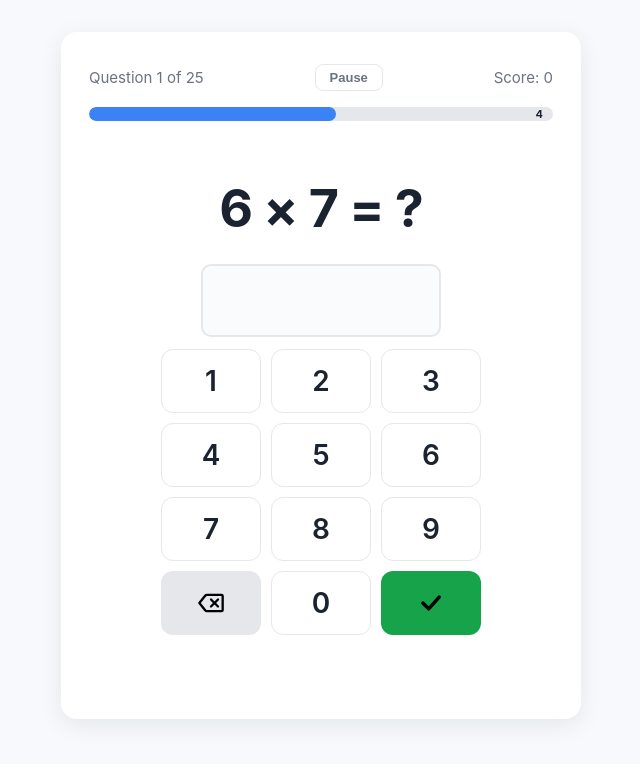
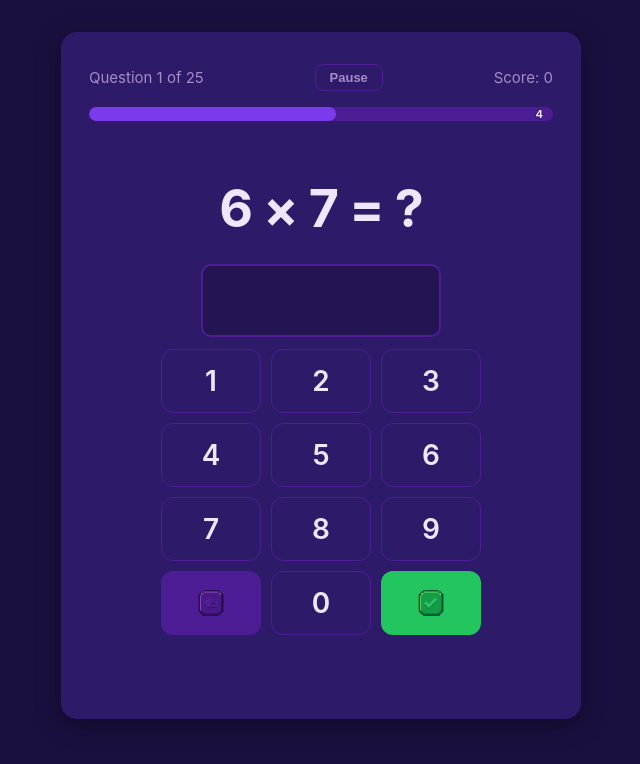
Before and after one commit to dancrossley/mtc-maths-practice, a plain HTML site: page index.html in a window 1280 px wide. Both pictures are taken after a click on the button "Start test". Shown: the whole page, without its empty margins (319-959 px from the left). Drawn offline with Linux system fonts and the light colour scheme.

Commit message:
Add Spell Caster dark purple theme and pixel-art assets
Rewrites the :root CSS palette to a dark-native scheme matching the
Spell Caster cat artwork (deep purple bg, vivid violet accent, soft
lavender text). The app's UI was already keyed off CSS custom
properties, so most of the theme swap is a single :root block; the
rest is patching seven hard-coded hex values that would have clashed
in dark mode (disabled button, pause overlay, timer text-shadow,
answer input bg, numpad tap state).

PWA metadata (theme-color, background_color, apple status-bar style)
moves in lockstep with the CSS so the install splash and browser
chrome match. Service worker cache bumped to ttp-v5 so existing
installs pick up the new theme.

Numpad backspace/submit SVGs replaced with pixel-art PNGs matching
the cat artwork. Maskable icon variant updated with the safe-zone
respecting version generated from Gamma.app. New splash.png added.

Co-Authored-By: Claude Opus 4.7 <noreply@anthropic.com>

```diff
--- a/index.html
+++ b/index.html
@@ -6,9 +6,9 @@
   <title>Times Tables Practice</title>
   <link rel="manifest" href="manifest.webmanifest" />
   <meta name="apple-mobile-web-app-capable" content="yes" />
-  <meta name="apple-mobile-web-app-status-bar-style" content="default" />
+  <meta name="apple-mobile-web-app-status-bar-style" content="black-translucent" />
   <meta name="apple-mobile-web-app-title" content="Times Tables" />
-  <meta name="theme-color" content="#3b82f6" />
+  <meta name="theme-color" content="#7c3aed" />
   <link rel="apple-touch-icon" href="icons/icon-180.png" />
   <link rel="stylesheet" href="styles.css" />
 </head>
@@ -60,11 +60,11 @@
             <button type="button" class="numpad-btn" data-digit="8">8</button>
             <button type="button" class="numpad-btn" data-digit="9">9</button>
             <button type="button" id="backspace-btn" class="numpad-btn action backspace" aria-label="Backspace">
-              <img src="icons/backspace.svg" alt="" />
+              <img src="icons/backspace.png" alt="" />
             </button>
             <button type="button" class="numpad-btn" data-digit="0">0</button>
             <button type="submit" id="submit-btn" class="numpad-btn action submit" aria-label="Submit">
-              <img src="icons/submit.svg" alt="" />
+              <img src="icons/submit.png" alt="" />
             </button>
           </div>
         </form>
--- a/styles.css
+++ b/styles.css
@@ -1,17 +1,17 @@
 :root {
-  --bg: #f7f9fc;
-  --card: #ffffff;
-  --text: #1c2330;
-  --muted: #6b7280;
-  --accent: #3b82f6;
-  --accent-dark: #2563eb;
-  --correct: #16a34a;
-  --correct-bg: #dcfce7;
-  --wrong: #dc2626;
-  --wrong-bg: #fee2e2;
-  --amber: #f59e0b;
-  --border: #e5e7eb;
-  --shadow: 0 6px 24px rgba(16, 24, 40, 0.08);
+  --bg: #1a1040;
+  --card: #2d1b69;
+  --text: #f0e6ff;
+  --muted: #a78bca;
+  --accent: #7c3aed;
+  --accent-dark: #5b21b6;
+  --correct: #22c55e;
+  --correct-bg: #14532d;
+  --wrong: #f87171;
+  --wrong-bg: #450a0a;
+  --amber: #fbbf24;
+  --border: #4c1d95;
+  --shadow: 0 6px 24px rgba(0, 0, 0, 0.4);
 }
 
 * { box-sizing: border-box; }
@@ -74,7 +74,7 @@ h1 {
 }
 .primary-btn:hover { background: var(--accent-dark); }
 .primary-btn:active { transform: scale(0.98); }
-.primary-btn:disabled { background: #9ca3af; cursor: not-allowed; }
+.primary-btn:disabled { background: var(--muted); cursor: not-allowed; }
 
 .status-bar {
   display: flex;
@@ -106,7 +106,7 @@ h1 {
 .pause-overlay {
   position: absolute;
   inset: 0;
-  background: rgba(247, 249, 252, 0.92);
+  background: rgba(26, 16, 64, 0.92);
   border-radius: 12px;
   display: flex;
   align-items: center;
@@ -157,7 +157,7 @@ h1 {
   font-size: 11px;
   font-weight: 700;
   color: var(--text);
-  text-shadow: 0 0 2px rgba(255,255,255,0.7);
+  text-shadow: 0 0 2px rgba(0,0,0,0.7);
 }
 
 .question-card {
@@ -191,12 +191,12 @@ h1 {
   border: 2px solid var(--border);
   border-radius: 10px;
   outline: none;
-  background: #fafbfc;
+  background: #241454;
   color: var(--text);
   caret-color: transparent;
   transition: border-color 120ms ease;
 }
-.answer-input:disabled { background: #f3f4f6; color: var(--muted); }
+.answer-input:disabled { background: var(--card); color: var(--muted); }
 
 .numpad {
   display: grid;
@@ -225,7 +225,7 @@ h1 {
   transition: background 100ms ease, transform 60ms ease, border-color 100ms ease;
 }
 .numpad-btn:hover { border-color: var(--accent); }
-.numpad-btn:active { transform: scale(0.96); background: #eef2f7; }
+.numpad-btn:active { transform: scale(0.96); background: var(--accent-dark); }
 .numpad-btn:disabled { opacity: 0.45; cursor: not-allowed; transform: none; }
 
 .numpad-btn.action {
```
Also changed, not shown: sw.js (+4 -3 lines), icons/backspace.png (added), icons/backspace.svg (deleted), icons/icon-512-maskable.png, icons/splash.png (added), icons/submit.png (added), icons/submit.svg (deleted), manifest.webmanifest.
